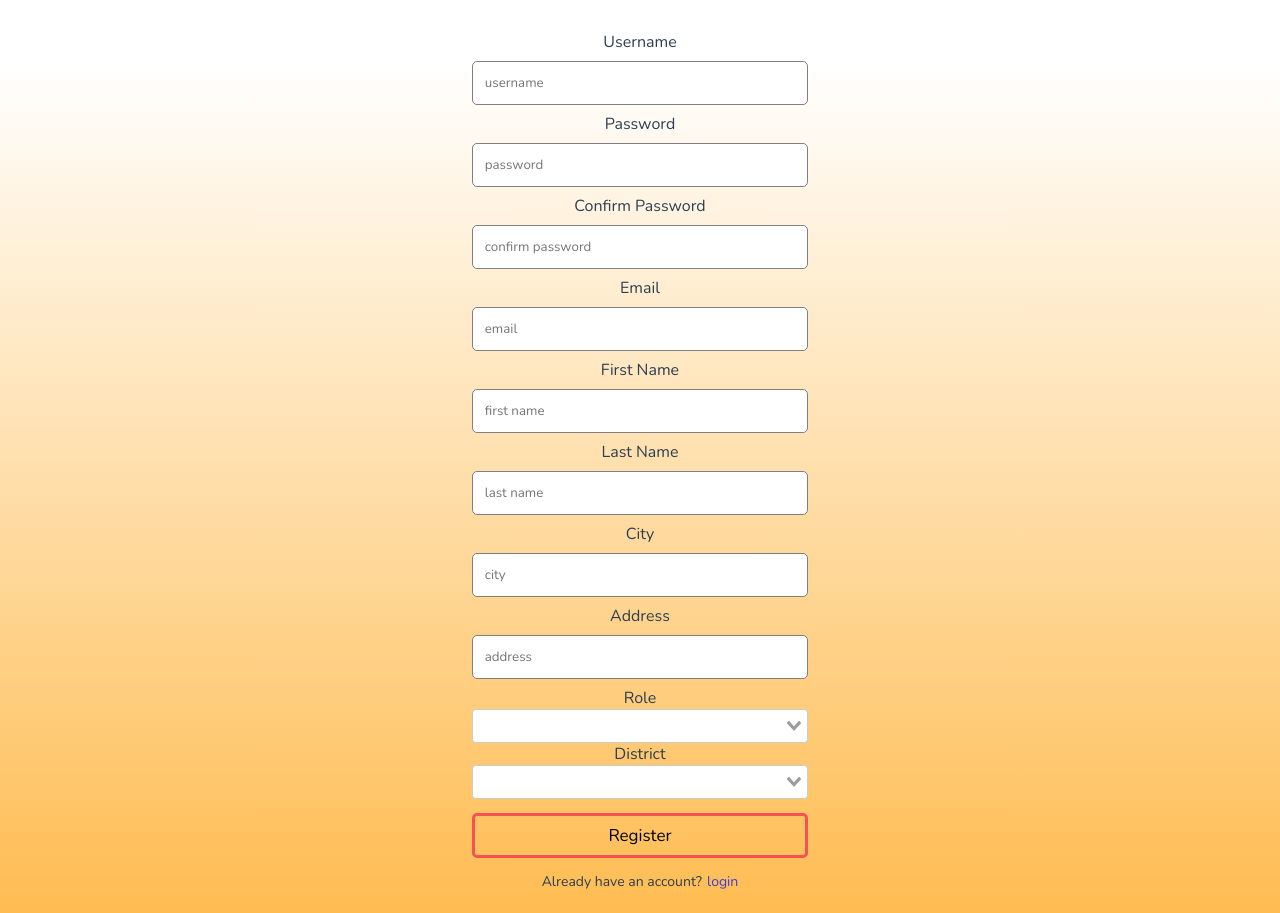
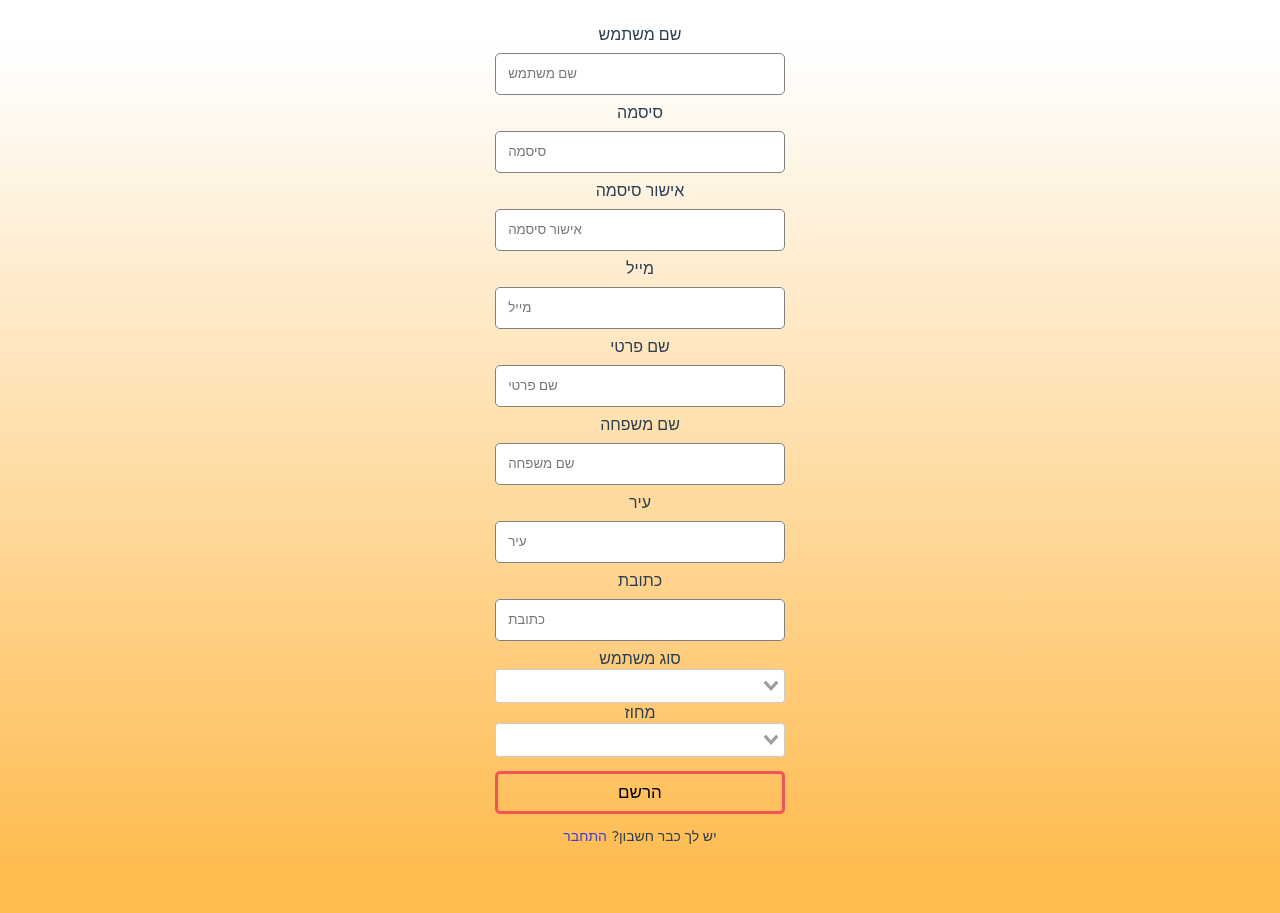
Before and after one commit to snirben/ShareSense, a Vue app in the folder frontend/: page /register in a window 1280 px wide. Shown: the part 339-1252 px from the top of the page. After the commit the page ends 1206 px from the top, so only its background shows below. Built offline with nearby package versions, Linux system fonts and the light colour scheme.

Commit message:
convert login and register texts to hebrew

```diff
--- a/frontend/src/components/loginPage.vue
+++ b/frontend/src/components/loginPage.vue
@@ -1,27 +1,27 @@
 <template>
 
   <div class="container" v-if="token==null">
-    <h1>Sign In</h1>
+    <h1>התחברות</h1>
     <form action="" method="post" @submit.prevent="login">
       <div>
         <label for="username">
-          Username
+          שם משתמש
         </label>
         <input v-model="username" type="text" id="username" name="username" placeholder="username">
       </div>
       <div class="password">
         <label for="password">
-          Password
+          סיסמה
         </label>
         <input v-model="password" type="password" id="password" name="password" placeholder="password">
       </div>
       <p class="error" v-if="incorrectAuth">User name or password is incorrect</p>
       <div>
-        <button class="submit-login" type="submit">Login</button>
+        <button class="submit-login" type="submit">התחבר</button>
       </div>
     </form>
     <div class="to-sign-up">
-      <p>Don't have an account? </p><a @click="register"> create</a>
+      <p><a @click="register"> צור חשבון</a> </p><p>?אין לך עדיין חשבון </p>
     </div>
   </div>
 
@@ -81,7 +81,7 @@ export default {
 
 <style scoped lang="scss">
 @import url('https://fonts.googleapis.com/css2?family=Nunito&display=swap');
-
+@import url('https://fonts.googleapis.com/css2?family=Nunito&family=Varela+Round&display=swap');
 html, body {
   height: 90%;
 }
@@ -93,6 +93,7 @@ html, body {
   justify-content: center;
   align-items: center;
   font-family: 'Nunito', sans-serif;
+font-family: 'Varela Round', sans-serif;
   height: 100%;
 }
 
@@ -107,6 +108,7 @@ input[type=password], input[type=text] {
   margin: 8px 0;
   box-sizing: border-box;
   font-family: 'Nunito', sans-serif;
+font-family: 'Varela Round', sans-serif;
   border-radius: 5px;
   border: 1px solid gray;
 }
@@ -122,7 +124,8 @@ input[type=password], input[type=text] {
   padding: 8px;
   margin-top: 14px;
   width: 100%;
-
+font-family: 'Nunito', sans-serif;
+font-family: 'Varela Round', sans-serif;
 }
 
 .submit-login:hover {
--- a/frontend/src/components/register.vue
+++ b/frontend/src/components/register.vue
@@ -1,75 +1,75 @@
 <template>
   <div class="container" v-if="token==null">
-    <h1>Sign Up</h1>
+    <h1>הרשמה</h1>
     <form action="" method="post" @submit.prevent="register">
       <div>
         <label for="username">
-          Username
+          שם משתמש
         </label>
-        <input v-model="username" type="text" id="username" name="username" placeholder="username">
+        <input v-model="username" type="text" id="username" name="username" placeholder="שם משתמש">
       </div>
       <div>
         <label for="password">
-          Password
+          סיסמה
         </label>
-        <input v-model="password" type="password" id="password" name="password" placeholder="password">
+        <input v-model="password" type="password" id="password" name="password" placeholder="סיסמה">
       </div>
       <div>
         <label for="password2">
-          Confirm Password
+          אישור סיסמה
         </label>
-        <input v-model="password2" type="password" id="password2" name="password2" placeholder="confirm password">
+        <input v-model="password2" type="password" id="password2" name="password2" placeholder="אישור סיסמה">
       </div>
       <div>
         <label for="email">
-          Email
+          מייל
         </label>
-        <input v-model="email" type="email" id="email" name="email" placeholder="email">
+        <input v-model="email" type="email" id="email" name="email" placeholder="מייל">
       </div>
       <div>
         <label for="first_name">
-          First Name
+          שם פרטי
         </label>
-        <input v-model="first_name" type="text" id="first_name" name="first_name" placeholder="first name">
+        <input v-model="first_name" type="text" id="first_name" name="first_name" placeholder="שם פרטי">
       </div>
       <div>
         <label for="last_name">
-          Last Name
+          שם משפחה
         </label>
-        <input v-model="last_name" type="text" id="last_name" name="last_name" placeholder="last name">
+        <input v-model="last_name" type="text" id="last_name" name="last_name" placeholder="שם משפחה">
       </div>
       <div>
         <label for="city">
-          City
+          עיר
         </label>
-        <input v-model="city" type="text" id="city" name="city" placeholder="city">
+        <input v-model="city" type="text" id="city" name="city" placeholder="עיר">
       </div>
       <div>
         <label for="address">
-          Address
+          כתובת
         </label>
-        <input v-model="address" type="text" id="address" name="address" placeholder="address">
+        <input v-model="address" type="text" id="address" name="address" placeholder="כתובת">
       </div>
       <div>
         <label for="role">
-          Role
+          סוג משתמש
         </label>
         <v-select v-model="role" :options="[{label: 'Regular User', code: '0'},{label: 'Good Pepole', code: '1'}]"/>
       </div>
       <div>
         <label for="district">
-          District
+          מחוז
         </label>
         <v-select v-model="district"
                   :options="[{label: 'North', code: 'North'},{label: 'South', code: 'South'},{label: 'Center', code: 'Center'}]"/>
       </div>
-      <p class="error" v-if="incorrectAuth">One or more of the fields is missing or incorrect</p>
+      <p class="error" v-if="incorrectAuth">אחד או יותר מהנתונים חסרים או לא תקינים</p>
       <div>
-        <button class="submit-login" type="submit">Register</button>
+        <button class="submit-login" type="submit">הרשם</button>
       </div>
     </form>
     <div class="to-sign-up">
-      <p>Already have an account? </p><a @click="login"> login</a>
+      <a @click="login"> התחבר</a><p>?יש לך כבר חשבון </p>
     </div>
   </div>
 </template>
@@ -151,6 +151,7 @@ export default {
 
 <style scoped lang="scss">
 @import url('https://fonts.googleapis.com/css2?family=Nunito&display=swap');
+@import url('https://fonts.googleapis.com/css2?family=Nunito&family=Varela+Round&display=swap');
 
 html, body {
   //height: 90%;
@@ -162,7 +163,8 @@ html, body {
   align-content: space-between;
   justify-content: center;
   align-items: center;
-  font-family: 'Nunito', sans-serif;
+    font-family: 'Nunito', sans-serif;
+font-family: 'Varela Round', sans-serif;
   //height: 100%;
 }
 
@@ -176,9 +178,10 @@ input {
   padding: 12px;
   margin: 8px 0;
   box-sizing: border-box;
-  font-family: 'Nunito', sans-serif;
   border-radius: 5px;
   border: 1px solid gray;
+    font-family: 'Nunito', sans-serif;
+font-family: 'Varela Round', sans-serif;
 }
 
 .submit-login {
@@ -193,6 +196,8 @@ input {
   margin-top: 14px;
   width: 100%;
   cursor: pointer;
+    font-family: 'Nunito', sans-serif;
+font-family: 'Varela Round', sans-serif;
 
 }
 
```
